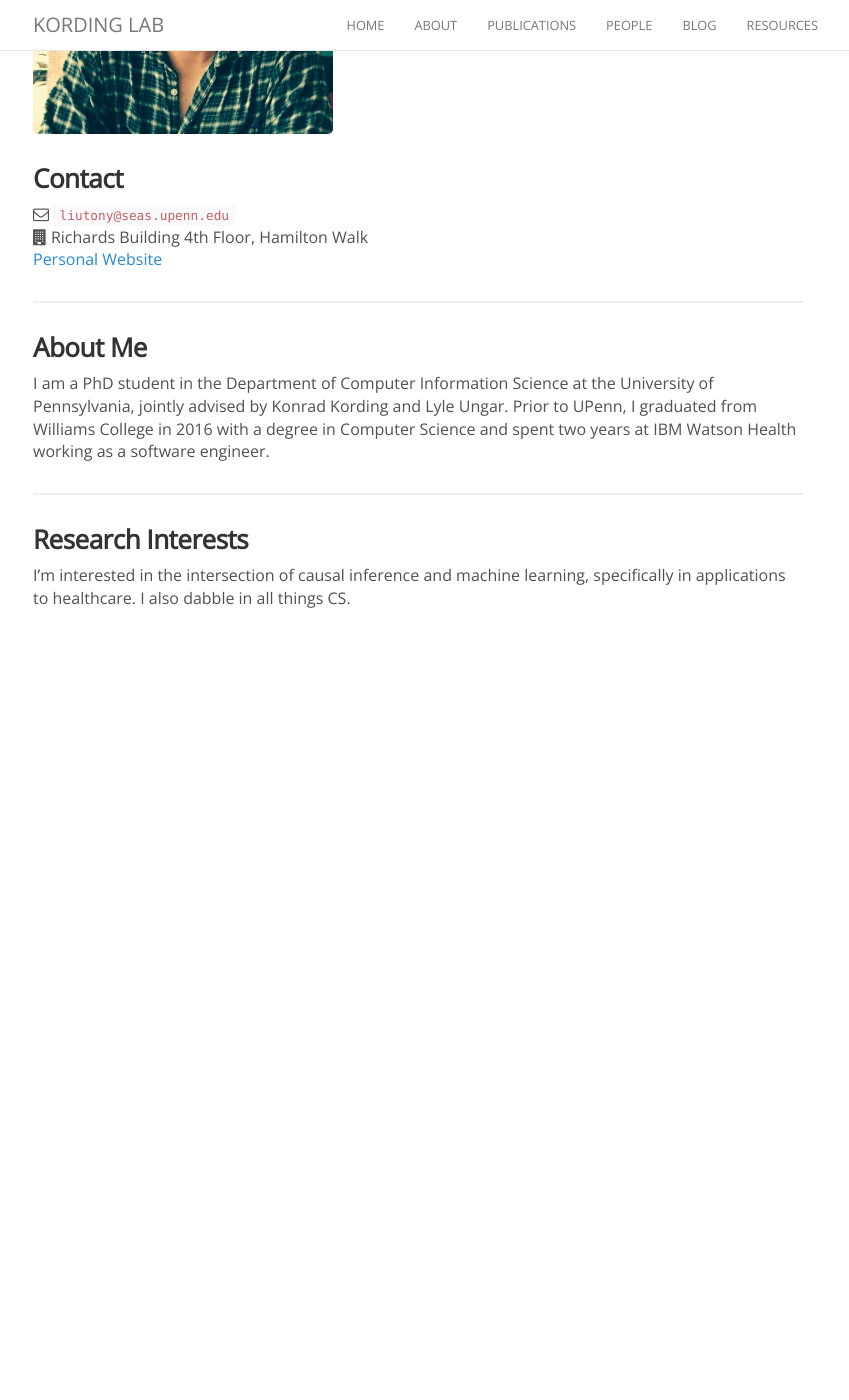
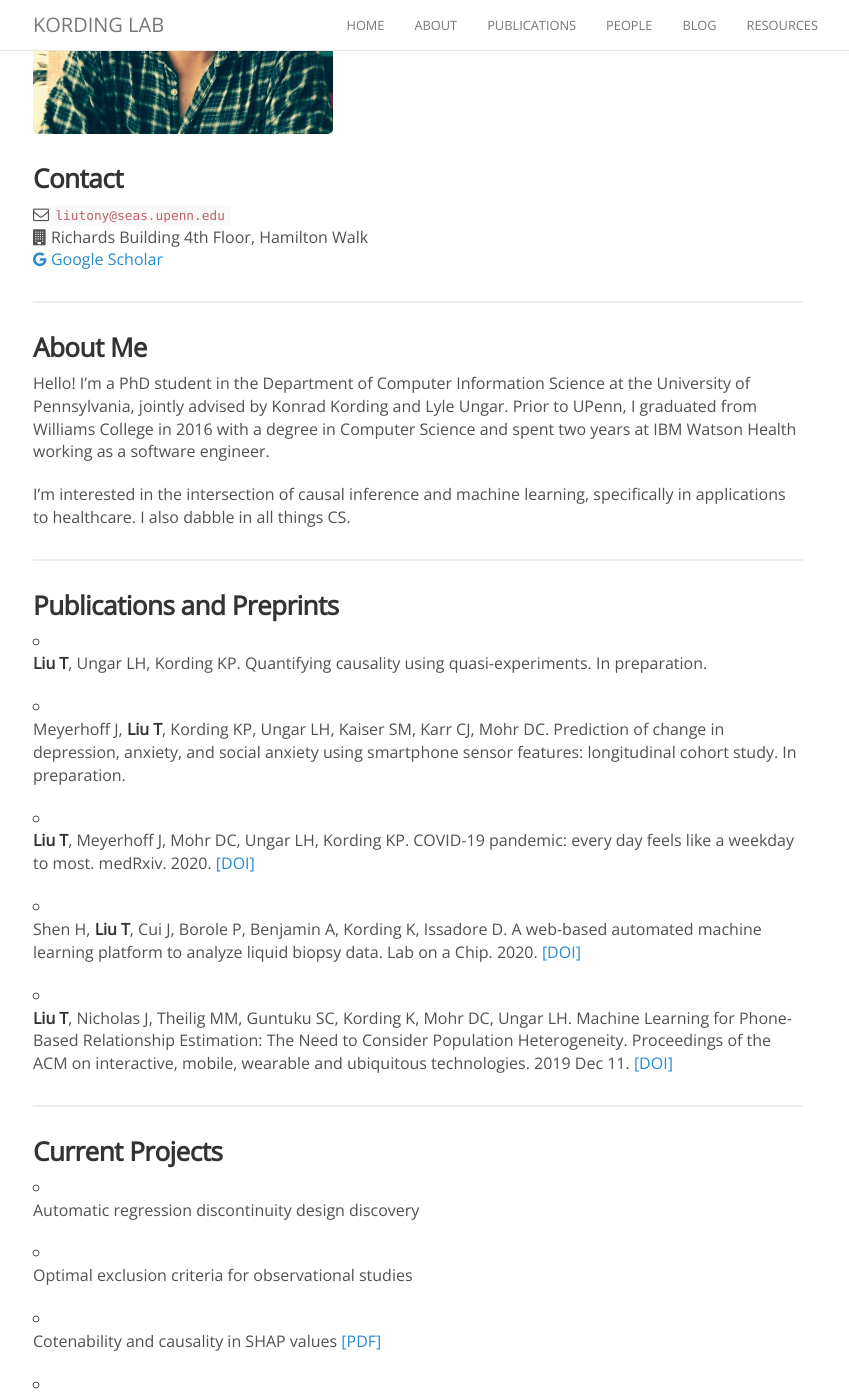
Before and after one commit to KordingLab/KordingLab.github.io, a Jekyll site: the page built from _people/tony_liu.md, in a window 1280 px wide and 1400 px high, scrolled down 308 px. Shown: the whole window, without its empty margins (222-1071 px from the left). Built offline with Jekyll 4.4.1, drawn with Linux system fonts in a browser that asks for light colours; nearby versions of some CDN libraries; comment, search, counter and statistics services are not loaded; before the commit the page ends 938 px from its top, so only the background shows below that; some of the changed text lies outside the part shown.

Commit message:
update profile page with new papers and projects

```diff
--- a/_people/tony_liu.md
+++ b/_people/tony_liu.md
@@ -10,17 +10,56 @@ joined: 2018
 
 ### Contact
 
-<i class="fa fa-envelope-o"></i>  `liutony@seas.upenn.edu`<br>
+<i class="fa fa-envelope-o"></i>`liutony@seas.upenn.edu`<br>
 <i class="fa fa-building"></i> Richards Building 4th Floor, Hamilton Walk <br>
- [Personal Website](https://tliu526.github.io/)
+[<i class="fa fa-google"></i> Google Scholar](https://scholar.google.com/citations?user=U0Rzad0AAAAJ&hl=en)
 
 <hr>
 
 ### About Me
 
-I am a PhD student in the Department of Computer Information Science at the University of Pennsylvania, jointly advised by Konrad Kording and Lyle Ungar. Prior to UPenn, I graduated from Williams College in 2016 with a degree in Computer Science and spent two years at IBM Watson Health working as a software engineer.
-<hr>
-
-### Research Interests
+Hello! I'm a PhD student in the Department of Computer Information Science at the University of Pennsylvania, jointly advised by Konrad Kording and Lyle Ungar. Prior to UPenn, I graduated from Williams College in 2016 with a degree in Computer Science and spent two years at IBM Watson Health working as a software engineer.
 
 I'm interested in the intersection of causal inference and machine learning, specifically in applications to healthcare. I also dabble in all things CS.
+
+---
+
+### Publications and Preprints
+
+- **Liu T**, Ungar LH, Kording KP. Quantifying causality using quasi-experiments. In preparation.
+
+- Meyerhoff J, **Liu T**, Kording KP, Ungar LH, Kaiser SM, Karr CJ, Mohr DC. Prediction of change in depression, anxiety, and social anxiety using smartphone sensor features: longitudinal cohort study. In preparation.
+
+- **Liu T**, Meyerhoff J, Mohr DC, Ungar LH, Kording KP. COVID-19 pandemic: every day feels like a weekday to most. medRxiv. 2020. [[DOI]](https://doi.org/10.1101/2020.05.11.20098228)
+
+- Shen H, **Liu T**, Cui J, Borole P, Benjamin A, Kording K, Issadore D. A web-based automated machine learning platform to analyze liquid biopsy data. Lab on a Chip. 2020. [[DOI]](https://doi.org/10.1039/D0LC00096E)
+
+- **Liu T**, Nicholas J, Theilig MM, Guntuku SC, Kording K, Mohr DC, Ungar LH. Machine Learning for Phone-Based Relationship Estimation: The Need to Consider Population Heterogeneity. Proceedings of the ACM on interactive, mobile, wearable and ubiquitous technologies. 2019 Dec 11. [[DOI]](https://doi.org/10.1145/3369820)
+
+---
+
+### Current Projects
+
+- Automatic regression discontinuity design discovery
+
+- Optimal exclusion criteria for observational studies
+
+- Cotenability and causality in SHAP values [[PDF]](https://tliu526.github.io/files/group_shap_report.pdf)
+
+- Overfitting detection using unlabelled data [[PDF]](https://tliu526.github.io/files/unlabelled_overfitting_notes.pdf)
+
+---
+
+### Posters and Presentations
+
+- **Liu T**, Lawlor P, Ungar LH, Kording KP. Evaluating clinical guidelines using regression discontinuity design. To appear, AMIA 2020 Annual Symposium. [[PDF]](https://tliu526.github.io/files/upenn_diabetes_rdd_poster.pdf)
+
+---
+
+### Teaching
+
+- Instructor for [CIS 192: Python Programming Fall 2020](https://www.cis.upenn.edu/~cis192/tliu/)
+
+- Co-content creator of [NMA causality tutorials](https://github.com/NeuromatchAcademy/course-content/tree/master/tutorials#w3d3---network-causality) with Ari Benjamin and Konrad Kording, [Neuromatch Academy 2020](https://www.neuromatchacademy.org/)
+
+- Lead TA for [CIS 520: Machine Learning Fall 2019](https://alliance.seas.upenn.edu/~cis520/dynamic/2019/wiki/)
```
